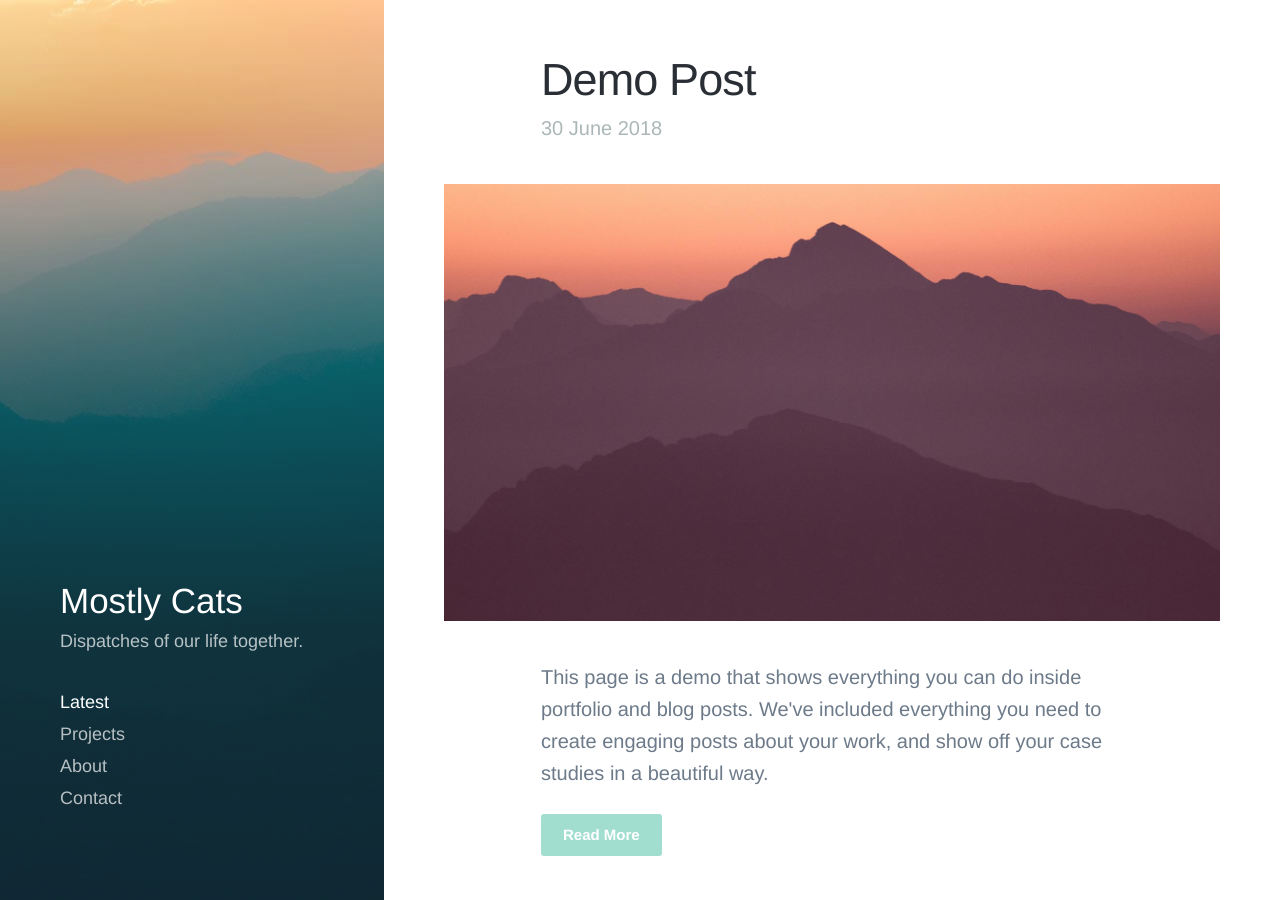
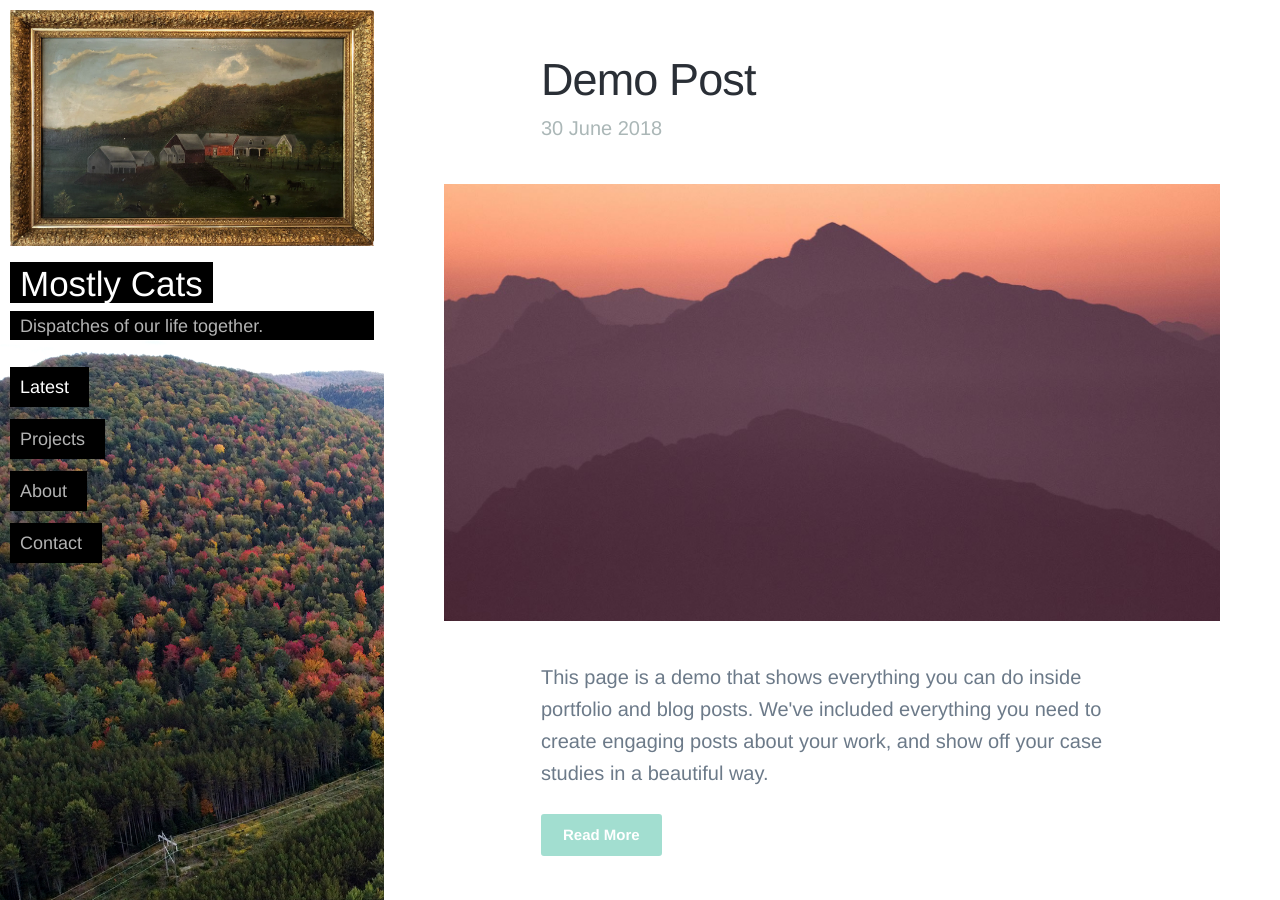
Before and after one commit to teacurran/sarah-terrence, a Jekyll site: the page built from st/index.html, in a window 1280 px wide and 900 px high. Built offline with Jekyll 4.4.1, drawn with Linux system fonts in a browser that asks for light colours; nearby versions of some CDN libraries; the list of posts is cut into pages by our own code.

Commit message:
trying to get google image gallery working

```diff
--- a/st/Gemfile
+++ b/st/Gemfile
@@ -33,3 +33,6 @@
 
 
 gem "webrick", "~> 1.7"
+gem 'jekyll-google-photos', git: 'https://github.com/teacurran/jekyll-google-photos'
+gem "nokogiri"
+gem "open-uri"
--- a/st/_config.yml
+++ b/st/_config.yml
@@ -52,6 +52,7 @@
   - jekyll-paginate
   - jekyll-sitemap
   - jekyll-feed
+  - jekyll-google-photos
 
 paginate: 6
 paginate_path: "/blog/page:num/"
--- a/st/_data/settings.yml
+++ b/st/_data/settings.yml
@@ -4,8 +4,8 @@
   favicon_image: /images/favicon.png
 
 header_settings:
-  logo_image:
-  logo_width: 200
+  header_image: /images/brick_house_painting.png
+  header_image_width: 100%
   overlay_opacity: 0.7
 
 menu_settings:
@@ -65,6 +65,7 @@
   accent_color: '#A2DED0'
   border_color: '#dddddd'
   overlay_background_color: '#161B21'
+  overlay_text_bg_color: '#000000'
   overlay_text_color: '#ffffff'
   error_color: '#D64541'
 
--- a/st/_includes/header.html
+++ b/st/_includes/header.html
@@ -7,15 +7,15 @@
 
 	<div class="header__content">
 
-		{% if site.data.settings.header_settings.logo_image %}
+		{% if site.data.settings.header_settings.header_image %}
 		<a href="{{ site.baseurl }}/" class="header__logo">
-			<img src="{{ site.data.settings.header_settings.logo_image | relative_url }}" class="header__logo__img">
+			<img src="{{ site.data.settings.header_settings.header_image | relative_url }}" class="header__logo__img">
 		</a>
-		{% else %}
+		{% endif %}
+
 		<a href="{{ site.baseurl }}/" class="header__title">
 			{{ site.data.settings.basic_settings.site_title }}
 		</a>
-		{% endif %}
 
 		<p class="header__tagline">{{ site.data.settings.basic_settings.site_tagline }}</p>
 
--- a/st/_sass/_includes/_header.scss
+++ b/st/_sass/_includes/_header.scss
@@ -65,37 +65,42 @@
 	left: 0;
 	bottom: 0;
 	right: 0;
-	background: rgba($overlay-background-color, $overlay-opacity);
+	// background: rgba($overlay-background-color, $overlay-opacity);
 
-	@include mq(tabletl) {
-		background: -moz-linear-gradient(top, rgba($overlay-background-color, 0) 0%, rgba($overlay-background-color, 0.01) 1%, rgba($overlay-background-color, $overlay-opacity) 70%, rgba($overlay-background-color, $overlay-opacity) 100%);
-		background: -webkit-linear-gradient(top, rgba($overlay-background-color, 0) 0%, rgba($overlay-background-color, 0.01) 1%, rgba($overlay-background-color, $overlay-opacity) 70%, rgba($overlay-background-color, $overlay-opacity) 100%);
-		background: linear-gradient(to bottom, rgba($overlay-background-color, 0) 0%, rgba($overlay-background-color, 0.01) 1%, rgba($overlay-background-color, $overlay-opacity) 70%, rgba($overlay-background-color, $overlay-opacity) 100%);
-	}
+	//@include mq(tabletl) {
+	//	background: -moz-linear-gradient(top, rgba($overlay-background-color, 0) 0%, rgba($overlay-background-color, 0.01) 1%, rgba($overlay-background-color, $overlay-opacity) 70%, rgba($overlay-background-color, $overlay-opacity) 100%);
+	//	background: -webkit-linear-gradient(top, rgba($overlay-background-color, 0) 0%, rgba($overlay-background-color, 0.01) 1%, rgba($overlay-background-color, $overlay-opacity) 70%, rgba($overlay-background-color, $overlay-opacity) 100%);
+	//	background: linear-gradient(to bottom, rgba($overlay-background-color, 0) 0%, rgba($overlay-background-color, 0.01) 1%, rgba($overlay-background-color, $overlay-opacity) 70%, rgba($overlay-background-color, $overlay-opacity) 100%);
+	//}
 }
 
 .header__content {
 	position: relative;
 
 	@include mq(tabletl) {
-		position: absolute;
-		bottom: 0;
-		padding: 40px 40px 34px;
+		// position: absolute;
+		// bottom: 0;
+		padding: 10px;
 	}
 
 	@include mq(laptop) {
-		padding: 60px 60px 52px;
+		// padding: 60px 60px 52px;
 	}
 }
 
 .header__logo {
 	display: block;
-	width: $logo-width;
-	max-width: 80%;
+	// width: $header-image-width;
+	max-width: 100%;
+	max-height: 100%;
+	width: auto;
+	height: auto;
+	margin-bottom: 20px;
+	//max-width: 80%;
 
 	@include mq(tabletp) {
 		float: left;
-		max-width: 50%;
+		//max-width: 50%;
 	}
 }
 
@@ -111,6 +116,8 @@
 	letter-spacing: $sitetitle-spacing;
 	line-height: 1;
 	color: $overlay-text-color;
+	background-color: $overlay-text-bg-color;
+	padding: 2px 10px 0 10px;
 
 	&:hover {
 		color: $overlay-text-color;
@@ -133,6 +140,8 @@
 	letter-spacing: $sitetagline-spacing;
 	line-height: $sitetagline-lineheight;
 	color: rgba($overlay-text-color, 0.7);
+	background-color: $overlay-text-bg-color;
+	padding: 2px 10px 0 10px;
 
 	@include mq(tabletp) {
 		font-size: $sitetagline-medium;
@@ -268,7 +277,11 @@
 }
 
 .menu__list__item {
-
+	margin-top: 20px;
+	a {
+		background-color: $overlay-text-bg-color;
+		padding: 10px 20px 10px 10px;
+	}
 }
 
 .menu__list__item__link {
--- a/st/css/style.scss
+++ b/st/css/style.scss
@@ -25,6 +25,7 @@
 $accent-color: {{ site.data.settings.color_settings.accent_color }};
 
 $overlay-background-color: {{ site.data.settings.color_settings.overlay_background_color }};
+$overlay-text-bg-color: {{ site.data.settings.color_settings.overlay_text_bg_color }};
 $overlay-text-color: {{ site.data.settings.color_settings.overlay_text_color }};
 
 $error-color: {{ site.data.settings.color_settings.error_color }};
@@ -125,8 +126,8 @@
 
 
 // Logo
-$logo-width: {{ site.data.settings.header_settings.logo_width }}px;
-$footer-logo-width: {{ site.data.settings.footer_settings.logo_width }}px;
+$header-image-width: {{ site.data.settings.header_settings.header_image_width }};
+$footer-logo-width: {{ site.data.settings.footer_settings.header_image_width }}px;
 
 
 // Grid item
--- a/st/index.html
+++ b/st/index.html
@@ -2,7 +2,7 @@
 layout: default
 title: A stunning personal blog Jekyll theme
 description: Journal is a stunning personal blog Jekyll theme with an image-focused design.
-featured_image: /images/demo/demo-landscape.jpg
+featured_image: /images/fall_background.png
 ---
 
 <section class="blog single">
```
Also changed, not shown: st/wedding.md (added, +31 -0 lines), st/Gemfile.lock (deleted), st/images/brick_house_painting.png (added), st/images/fall_background.png (added), 3 other files.
